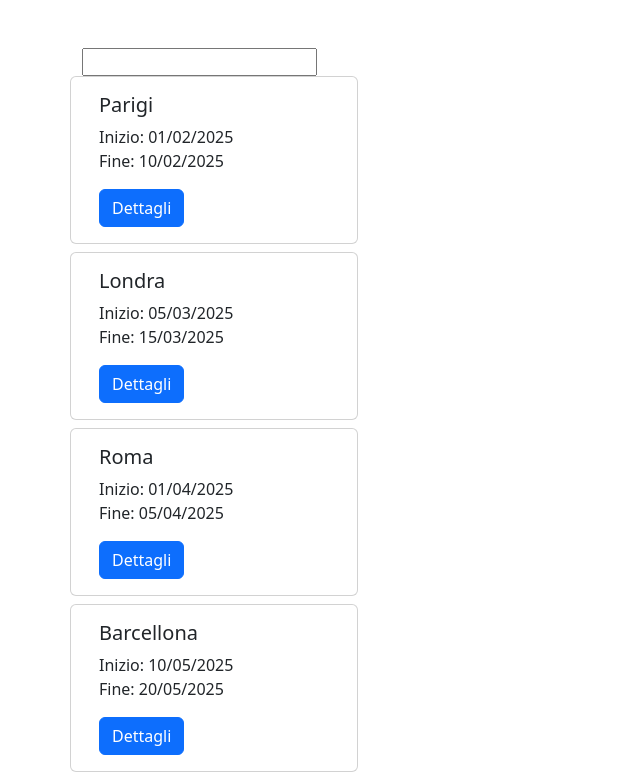
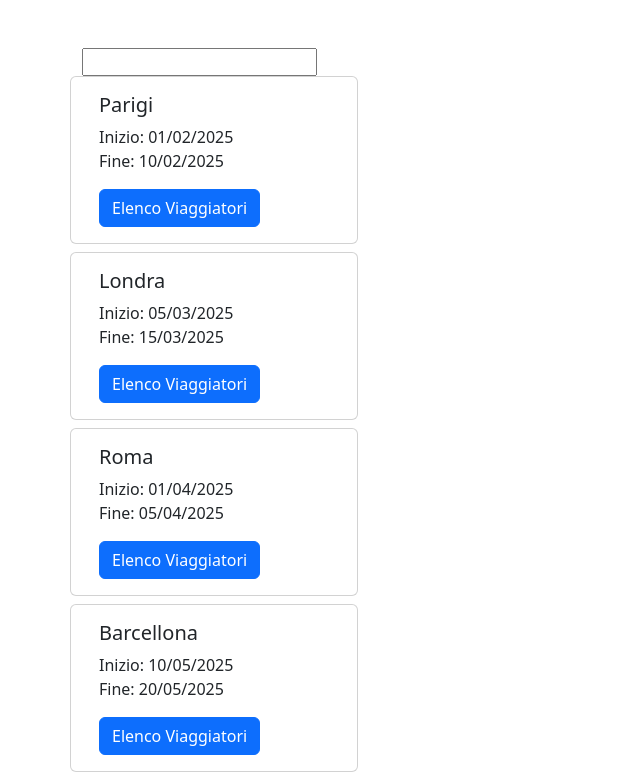
Before and after one commit to eduardorocco/boolean-trip, a React (Vite) app: page / in a window 1280 px wide. Shown: the top 778 px of the page, without its empty margins (0-640 px from the left). Built offline with nearby package versions, Linux system fonts and the light colour scheme.

Commit message:
ADD new name button

```diff
--- a/src/pages/HomePage.jsx
+++ b/src/pages/HomePage.jsx
@@ -36,7 +36,7 @@ export default function HomePage() {
                   <br />
                 </Card.Text>
                 <Link to={`/${index}`}>
-                  <Button>Dettagli</Button>
+                  <Button>Elenco Viaggiatori</Button>
                 </Link>
               </Card.Body>
             </Card>
```
